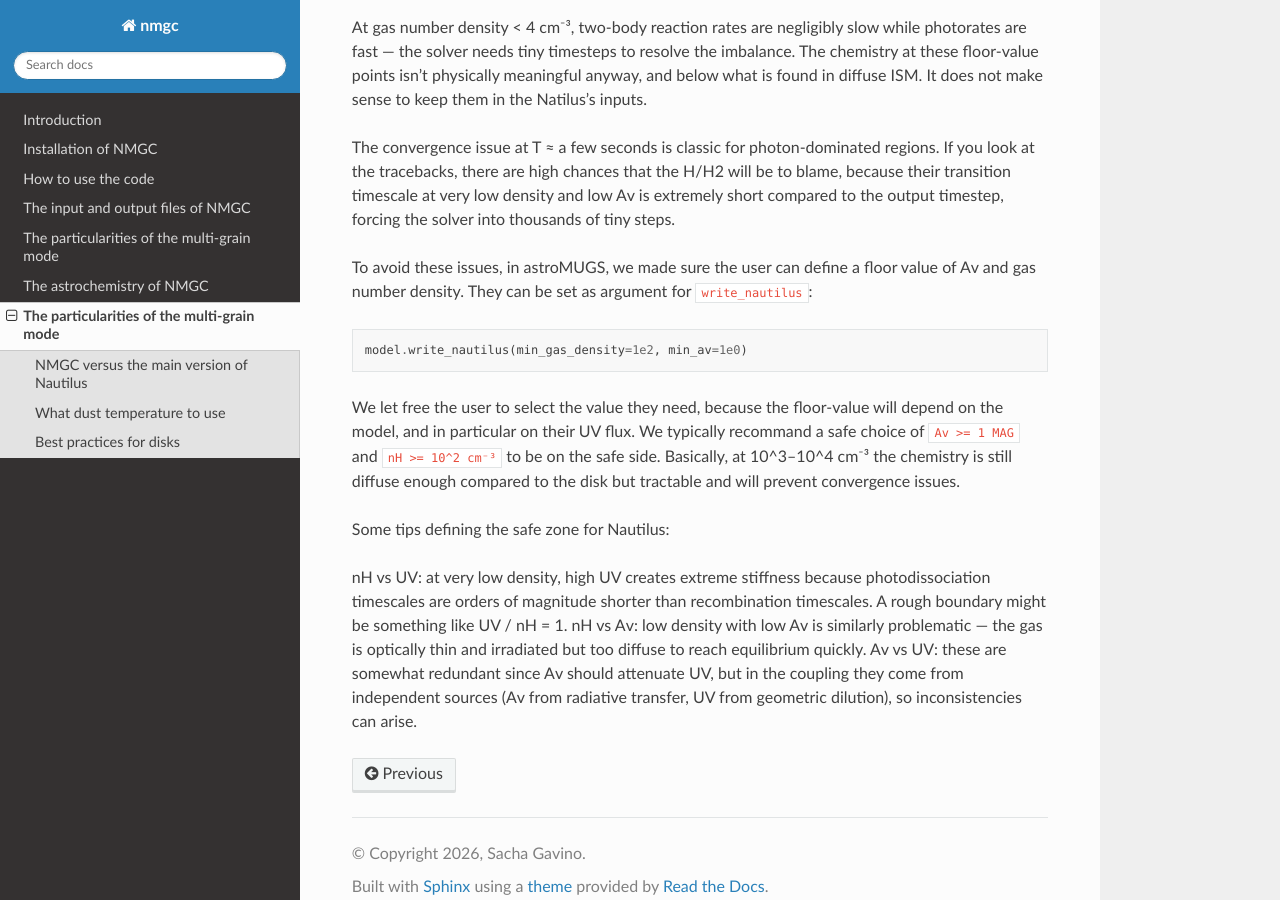
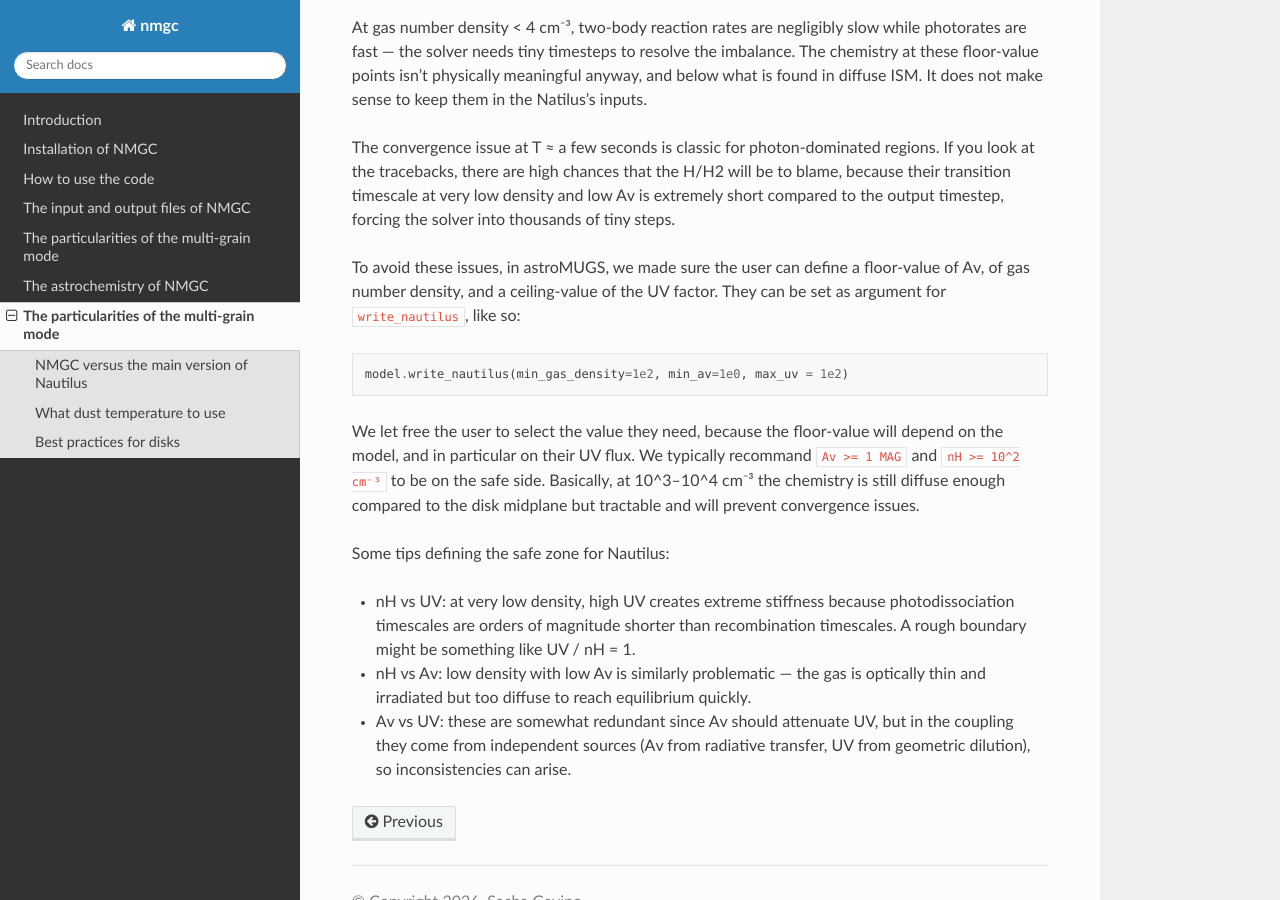
Before and after one commit to sachagavino/nmgc-2.0, a Sphinx documentation site: the page built from docs/source/particularities.rst, in a window 1280 px wide and 900 px high, scrolled down 504 px. Built offline with Sphinx 7.4.7 and the Read the Docs theme 3.1.0, drawn with Linux system fonts in a browser that asks for light colours.

Commit message:
added safe zone text in doc

```diff
--- a/docs/source/particularities.rst
+++ b/docs/source/particularities.rst
@@ -25,18 +25,18 @@
 If you look at the tracebacks, there are high chances that the H/H2 will be to blame,
 because their transition timescale at very low density and low Av is extremely short compared to the output timestep, forcing the solver into thousands of tiny steps.
 
-To avoid these issues, in astroMUGS, we made sure the user can define a floor value of Av and gas number density.
-They can be set as argument for ``write_nautilus``::
+To avoid these issues, in astroMUGS, we made sure the user can define a floor-value of Av, of gas number density, and a ceiling-value of the UV factor.
+They can be set as argument for ``write_nautilus``, like so::
 
-    model.write_nautilus(min_gas_density=1e2, min_av=1e0)
+    model.write_nautilus(min_gas_density=1e2, min_av=1e0, max_uv = 1e2)
 
 We let free the user to select the value they need, because the floor-value
 will depend on the model, and in particular on their UV flux.
-We typically recommand a safe choice of ``Av >= 1 MAG`` and ``nH >= 10^2 cm⁻³`` to be on the safe side.
-Basically, at 10^3–10^4 cm⁻³ the chemistry is still diffuse enough compared to the disk but tractable and will prevent convergence issues.
+We typically recommand ``Av >= 1 MAG`` and ``nH >= 10^2 cm⁻³`` to be on the safe side.
+Basically, at 10^3–10^4 cm⁻³ the chemistry is still diffuse enough compared to the disk midplane but tractable and will prevent convergence issues.
 
 Some tips defining the safe zone for Nautilus:
 
-nH vs UV: at very low density, high UV creates extreme stiffness because photodissociation timescales are orders of magnitude shorter than recombination timescales. A rough boundary might be something like UV / nH = 1.
-nH vs Av: low density with low Av is similarly problematic — the gas is optically thin and irradiated but too diffuse to reach equilibrium quickly.
-Av vs UV: these are somewhat redundant since Av should attenuate UV, but in the coupling they come from independent sources (Av from radiative transfer, UV from geometric dilution), so inconsistencies can arise.
+- nH vs UV: at very low density, high UV creates extreme stiffness because photodissociation timescales are orders of magnitude shorter than recombination timescales. A rough boundary might be something like UV / nH = 1.
+- nH vs Av: low density with low Av is similarly problematic — the gas is optically thin and irradiated but too diffuse to reach equilibrium quickly.
+- Av vs UV: these are somewhat redundant since Av should attenuate UV, but in the coupling they come from independent sources (Av from radiative transfer, UV from geometric dilution), so inconsistencies can arise.
```
